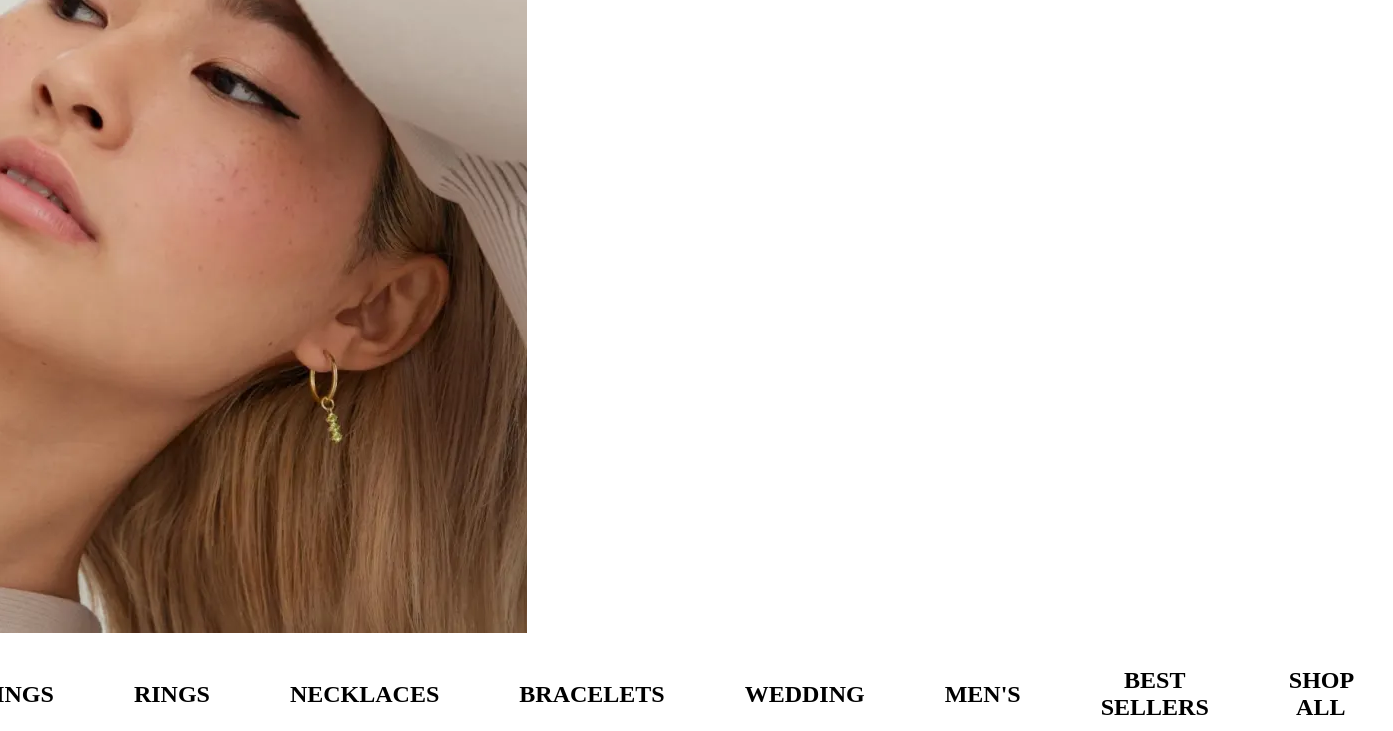
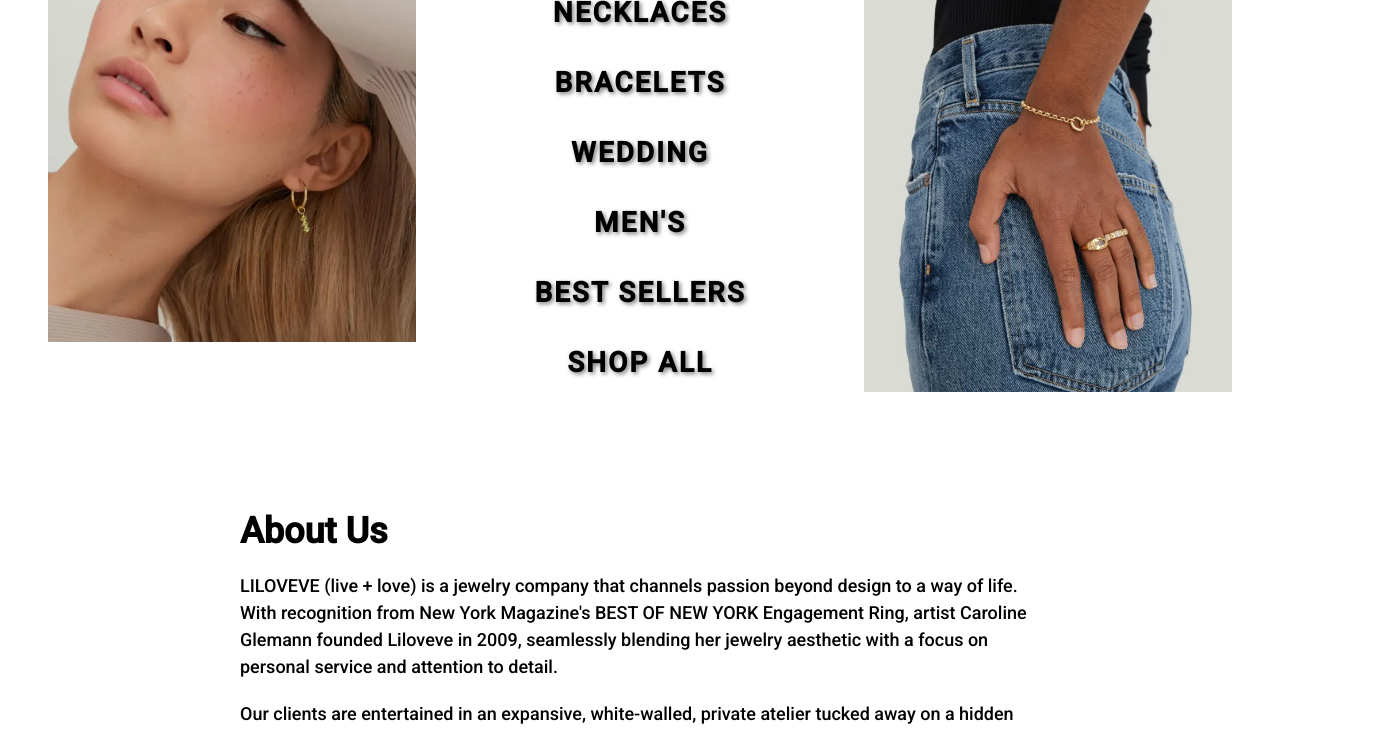
Before and after one commit to jRodriguezIV/liloveve, a React (Create React App) app: page / in a window 1280 px wide. Shown: the part 880-1611 px from the top of the page, 1393 px wide, since content can reach past the window. Built offline with nearby package versions, Linux system fonts and the light colour scheme; no server answers.

Commit message:
fixed mid menu

```diff
--- a/src/Components/MainNav.css
+++ b/src/Components/MainNav.css
@@ -1,30 +1,73 @@
 .mainNavMenu {
+  margin-top: 20px;
+  margin-bottom: 20px;
   display: flex;
-    flex-wrap: wrap;
-    justify-content: space-between;
   align-items: center;
-    margin-top: 20px;
 }
 
 .mainNavMenu__left,
 .mainNavMenu__right {
-    flex: 0 1 30%;
-    margin-right: 20px;
+  width: 30%;
+  text-align: center;
+  margin-left: 40px;
+  margin-right: 40px;
+  margin-top: -10px;
 }
 
 .mainNavMenu__center {
-    flex: 1 1 auto;
+  width: 30%;
+  text-align: center;
+  text-transform: uppercase;
+  display: flex;
+  flex-direction: column;
+  justify-content: space-between;
+  align-items: center;
 }
 
 .mainNavMenu__center__list {
+  list-style: none;
+  margin: 10px;
+  padding: 0;
   display: flex;
-    justify-content: center;
+  flex-direction: column;
+  justify-content: space-between;
   align-items: center;
-    list-style: none;
-    margin: 0;
-    padding: 0;
 }
 
-  .mainNavMenu__center__list h1 {
-    margin: 0 10px;
+.mainNavMenu__center__list li {
+  margin: 0;
+  font-size: 28px;
+  font-weight: bold;
+  letter-spacing: 2px;
+  text-shadow: 2px 2px 4px rgba(0, 0, 0, 0.5);
+  line-height: 60px;
+  padding: 0 20px;
+  margin-bottom: 10px;
 }
+
+.mainNavMenu__center__list li:hover {
+  cursor: pointer;
+  color: #ff69b4;
+  text-shadow: 2px 2px 4px rgba(255, 105, 180, 0.5);
+  border-bottom: 2px solid #ff69b4;
+}
+
+.mainNavMenu__left img,
+.mainNavMenu__right img {
+  height: 100%;
+  width: 100%;
+  object-fit: contain;
+}
+
+.mainNavMenu__left,
+.mainNavMenu__right {
+  margin-bottom: 20px;
+}
+
+.mainNavMenu__right {
+  margin-top: 100px;
+}
+
+.mainNavMenu__left {
+  margin-top: 0;
+}
--- a/src/Components/MainNav.js
+++ b/src/Components/MainNav.js
@@ -10,38 +10,14 @@ export default function mainNav() {
       </div>
       <nav className="mainNavMenu__center">
         <ul className="mainNavMenu__center__list">
-          <h1>
-            {" "}
-            <li> EARRINGS </li>{" "}
-          </h1>
-          <h1>
-            {" "}
-            <li> RINGS </li>{" "}
-          </h1>
-          <h1>
-            {" "}
-            <li> NECKLACES </li>{" "}
-          </h1>
-          <h1>
-            {" "}
-            <li> BRACELETS </li>{" "}
-          </h1>
-          <h1>
-            {" "}
-            <li> WEDDING </li>{" "}
-          </h1>
-          <h1>
-            {" "}
-            <li> MEN'S </li>{" "}
-          </h1>
-          <h1>
-            {" "}
-            <li> BEST SELLERS </li>{" "}
-          </h1>
-          <h1>
-            {" "}
-            <li> SHOP ALL </li>{" "}
-          </h1>
+          <li> EARRINGS </li>
+          <li> RINGS </li>
+          <li> NECKLACES </li>
+          <li> BRACELETS </li>
+          <li> WEDDING </li>
+          <li> MEN'S </li>
+          <li> BEST SELLERS </li>
+          <li> SHOP ALL </li>
         </ul>
       </nav>
       <div className="mainNavMenu__right">
```
Lines whose indentation alone changed are shown as unchanged.
